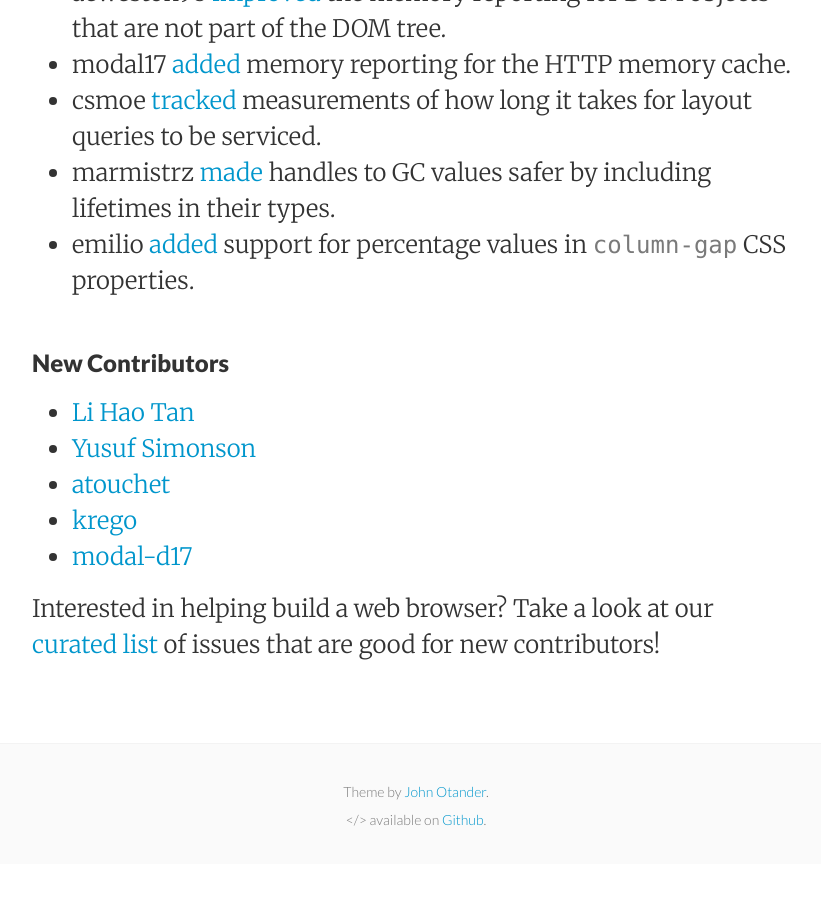
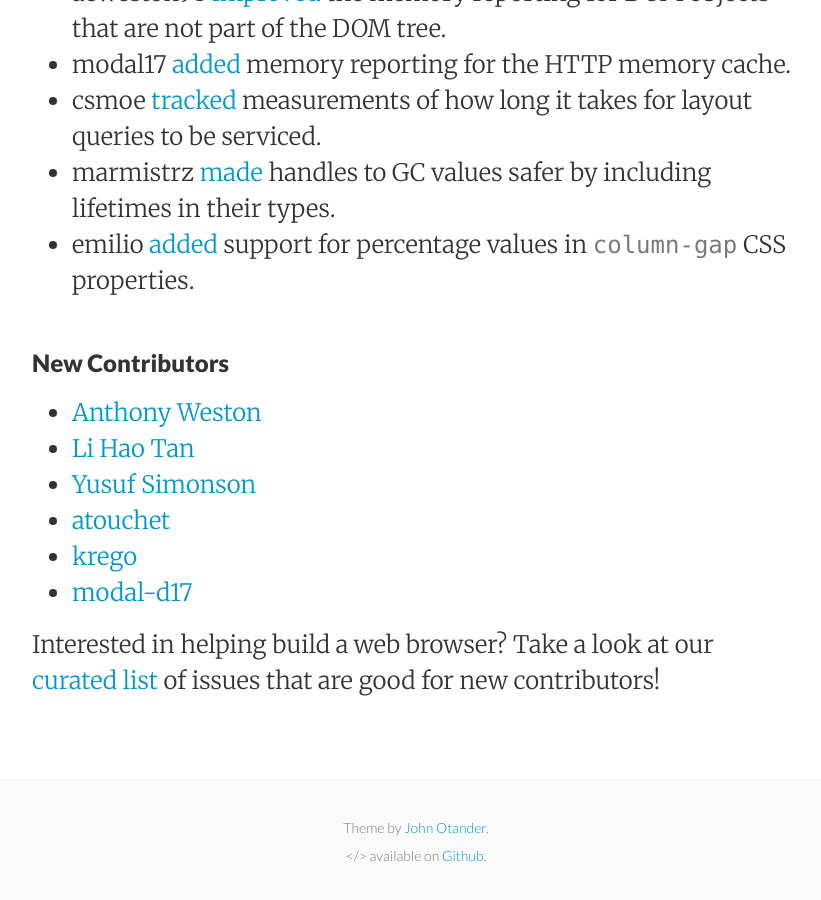
Before and after one commit to servo/blog.servo.org, a Jekyll site: the page built from _posts/2018-04-02-twis-110.md, in a window 1280 px wide and 900 px high, scrolled down 1062 px. Shown: the whole window, without its empty margins (224-1045 px from the left). Built offline with Jekyll 4.4.1, drawn with Linux system fonts in a browser that asks for light colours; before the commit the page ends 1926 px from its top, so only the background shows below that.

Commit message:
Add missing new contributor

```diff
--- a/_posts/2018-04-02-twis-110.md
+++ b/_posts/2018-04-02-twis-110.md
@@ -29,6 +29,7 @@ This week's status updates are [here](https://www.standu.ps/project/servo/).
 
 ### New Contributors
 
+- [Anthony Weston](https://github.com/aeweston98)
 - [Li Hao Tan](https://github.com/LiHaoTan)
 - [Yusuf Simonson](https://github.com/ysimonson)
 - [atouchet](https://github.com/atouchet)
```
